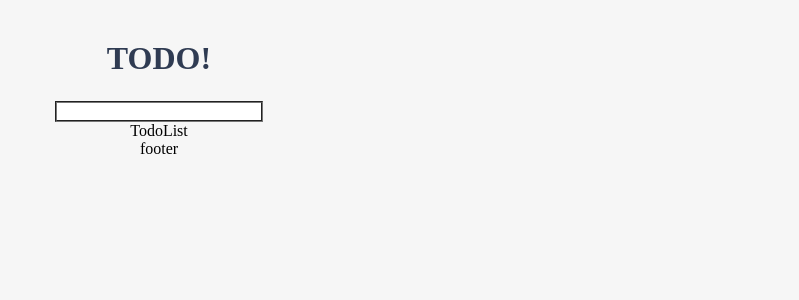
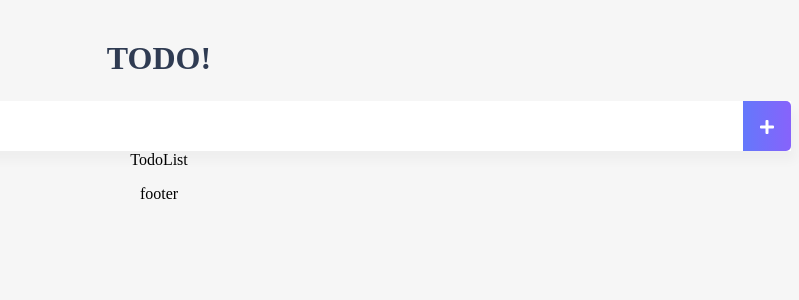
Before and after one commit to Myung9/vue-intermediate, a Vue app in the folder vue-todo/: page / in a window 1280 px wide. Shown: the top 300 px of the page, without its empty margins (481-1280 px from the left). Built offline with nearby package versions, Linux system fonts and the light colour scheme.

Commit message:
TodoList / v-for

```diff
--- a/vue-todo/index.html
+++ b/vue-todo/index.html
@@ -3,15 +3,17 @@
 <head>
     <meta charset="UTF-8">
     <meta http-equiv="X-UA-Compatible" content="IE=edge">
-    <meta name="viewport" content="width=device-width, initial-scale=1.0">
-    <title>Document</title>
-    <link rel="shortcut icon" href="./src/assets/favicon-test.ico" type="image/x-icon">
-    <link rel="icon" href="./src/assets/favicon-test.ico" type="image/x-icon">
-    <link rel="preconnect" href="https://fonts.gstatic.com">
-    <link
-        href="https://fonts.googleapis.com/css2?family=Noto+Sans:ital,wght@0,400;0,700;1,400;1,700&family=Open+Sans&display=swap"
-        rel="stylesheet">
-    <i class="fab fa-accessible-icon"></i>
+    <title>vue-todo</title>
+    <meta name="viewport" content="width=device-width, initial-scale=1">
+    <link rel="shortcut icon" href="src/assets/favicon.ico" type="image/x-icon">
+    <link rel="icon" href="src/assets/favicon.ico" type="image/x-icon">
+    <link rel="stylesheet" href="https://use.fontawesome.com/releases/v5.7.2/css/all.css"
+        integrity="sha384-fnmOCqbTlWIlj8LyTjo7mOUStjsKC4pOpQbqyi7RrhN7udi9RwhKkMHpvLbHG9Sr" crossorigin="anonymous">
+    <link href="https://fonts.googleapis.com/css2?family=Comfortaa:wght@700&display=swap" rel="stylesheet">
+
+
+    <!--  -->
+
 </head>
 <body>
     <div id="app"></div>
--- a/vue-todo/public/index.html
+++ b/vue-todo/public/index.html
@@ -5,6 +5,15 @@
     <meta http-equiv="X-UA-Compatible" content="IE=edge">
     <meta name="viewport" content="width=device-width,initial-scale=1.0">
     <link rel="icon" href="<%= BASE_URL %>favicon.ico">
+    <meta charset="UTF-8">
+    <meta http-equiv="X-UA-Compatible" content="IE=edge">
+    <title>vue-todo</title>
+    <meta name="viewport" content="width=device-width, initial-scale=1">
+    <link rel="shortcut icon" href="src/assets/favicon.ico" type="image/x-icon">
+    <link rel="icon" href="src/assets/favicon.ico" type="image/x-icon">
+    <link rel="stylesheet" href="https://use.fontawesome.com/releases/v5.7.2/css/all.css"
+      integrity="sha384-fnmOCqbTlWIlj8LyTjo7mOUStjsKC4pOpQbqyi7RrhN7udi9RwhKkMHpvLbHG9Sr" crossorigin="anonymous">
+    <link href="https://fonts.googleapis.com/css2?family=Comfortaa:wght@700&display=swap" rel="stylesheet">
     <title><%= htmlWebpackPlugin.options.title %></title>
   </head>
   <body>
--- a/vue-todo/src/components/TodoHeader.vue
+++ b/vue-todo/src/components/TodoHeader.vue
@@ -7,8 +7,6 @@
   </header>
 </template>
 
-</script>
-
 <style scoped>
 h1 {
     color: #2F3B52;
--- a/vue-todo/src/components/TodoInput.vue
+++ b/vue-todo/src/components/TodoInput.vue
@@ -1,7 +1,11 @@
 <template>
-  <div>
+  <div class="inputBox shadow">
       <!-- v-model : input에 입력된 text값을 동적으로 사용가능하게함 -->
-      <input type="text" v-model="newTodoItem">
+      <input type="text" v-model="newTodoItem" v-on:keyup.enter="addTodo">
+      <!-- <button v-on:click="addTodo">add</button> -->
+      <span class="addContainer" v-on:click="addTodo">
+          <i class="fas fa-plus addBtn"></i>
+      </span>
   </div>
 </template>
 
@@ -11,10 +15,43 @@ export default {
         return{
             newTodoItem: ""
         }
+    },
+    methods: {
+        addTodo: function(){
+            console.log(this.newTodoItem)
+            localStorage.setItem(this.newTodoItem, this.newTodoItem);
+            this.clearInput();
+        },
+        clearInput: function(){
+            this.newTodoItem = '';
+        },
     }
 }
 </script>
-
-<style>
+<style scoped>
+input:focus {
+    outline: none;
+}
+.inputBox {
+    background: white;
+    height: 50px;
+    line-height: 50px;
+    border: 5px;
+}
+.inputBox input {
+    border-style: none;
+    font-size: 0.9rem;
+}
+.addContainer {
+    float: right;
+    background: linear-gradient(to right, #6478FB, #8763fB);
+    display: block;
+    width: 3rem;
+    border-radius: 0 5px 5px 0;
+}
+.addBtn {
+    color: white;
+    vertical-align: middle;
+}
 
 </style>
--- a/vue-todo/src/components/TodoList.vue
+++ b/vue-todo/src/components/TodoList.vue
@@ -1,12 +1,33 @@
 <template>
   <div>
       TodoList
+      <ul>
+        <!-- vscode상에서는 v-bind도 명시 해주어야 에러체크안남 -->
+        <li v-for="todoItem in todoItems" v-bind:key="todoItem">
+          {{ todoItem }}
+        </li>
+      </ul>
   </div>
 </template>
 
 <script>
 export default {
-
+  data: function() {
+    return{
+      todoItems: []
+    }
+  },
+  created: function() {
+    console.log('created');
+    if(localStorage.length > 0){
+      for ( var i = 0; i < localStorage.length; i++){
+        if(localStorage.key(i) !== 'loglevel:webpack-dev-server'){
+          this.todoItems.push(localStorage.key(i));
+          console.log(localStorage.key(i));
+        }
+      }
+    }
+  }
 }
 </script>
 
```
